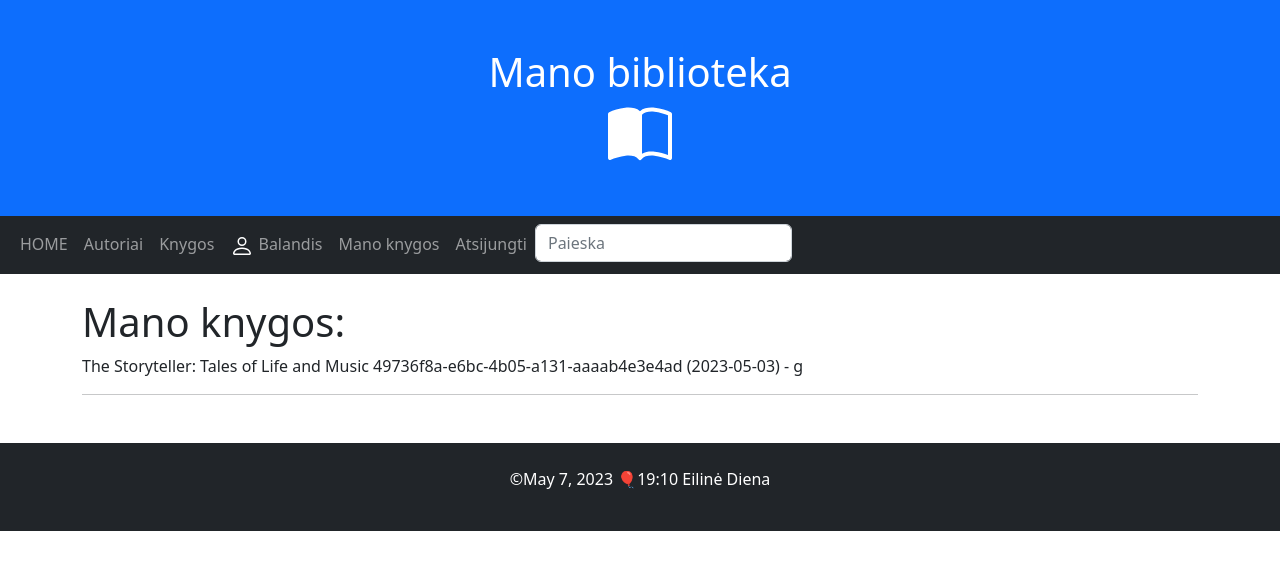
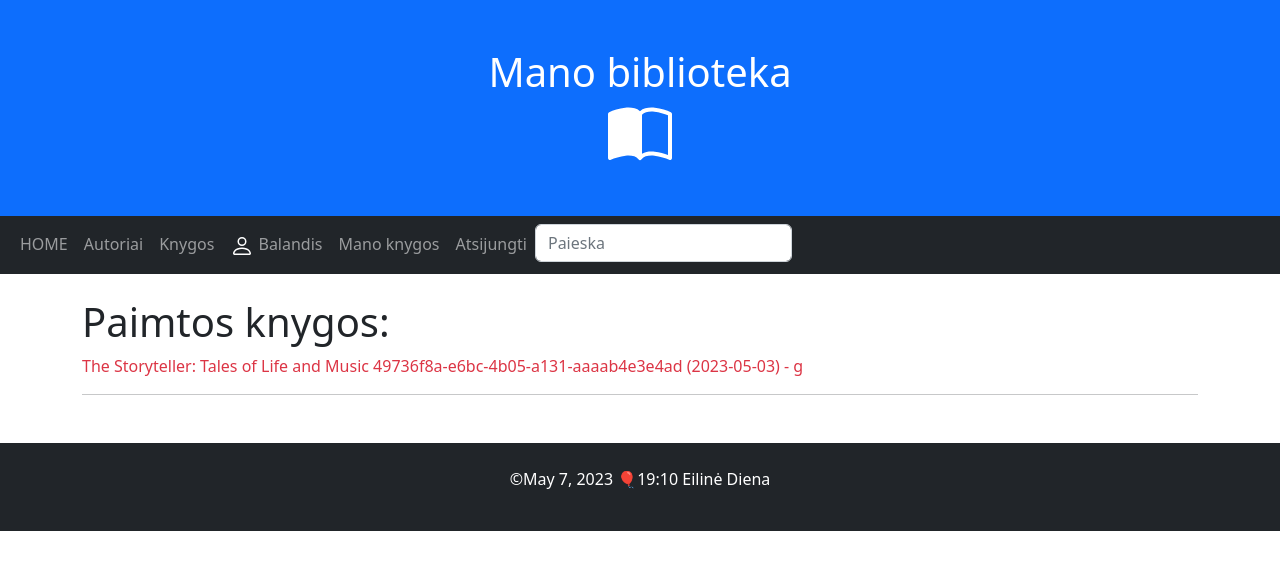
Before and after one commit to Tilooo/knygynas, a Django app: page /library/my_books/ in a window 1280 px wide. Shown: the top 570 px of the page. Run offline with Django 4.2, Linux system fonts and the light colour scheme; a user stored in the database is signed in; data comes from the database, SQL or seed files in the repository.

Commit message:
8: +Jei paimtos knygos terminas praejes, ji rodoma raudonu tekstu.

```diff
--- a/mysite/library/templates/my_books.html
+++ b/mysite/library/templates/my_books.html
@@ -4,9 +4,9 @@
 
 {% block 'content' %}
 
-<h1>Mano knygos:</h1>
+<h1>Paimtos knygos:</h1>
 {% for book in my_books %}
-<p>{{ book }}</p>
+<p class=" {% if book.is_overdue %}text-danger{% endif %}">{{ book }}</p>
 <hr>
 {% endfor %}
 {% endblock %}
```
